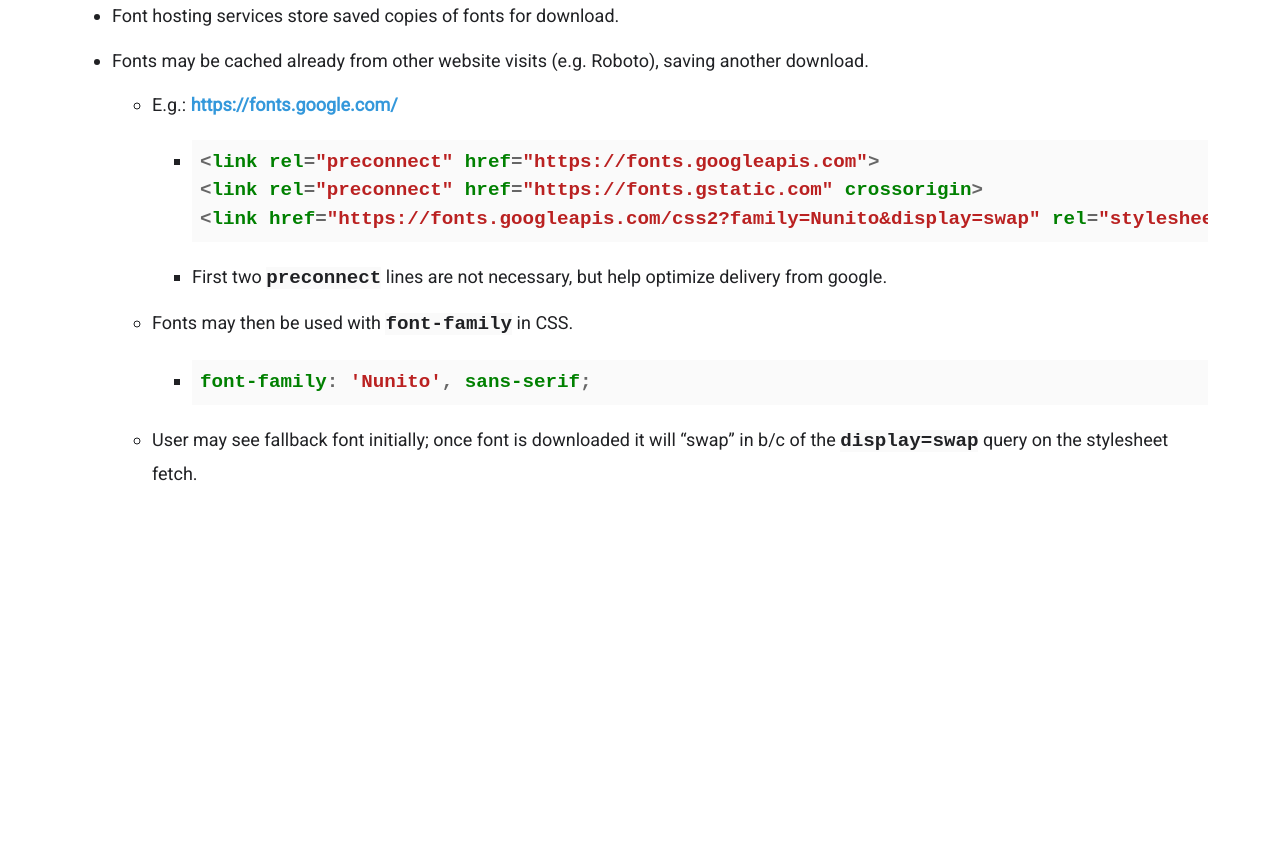
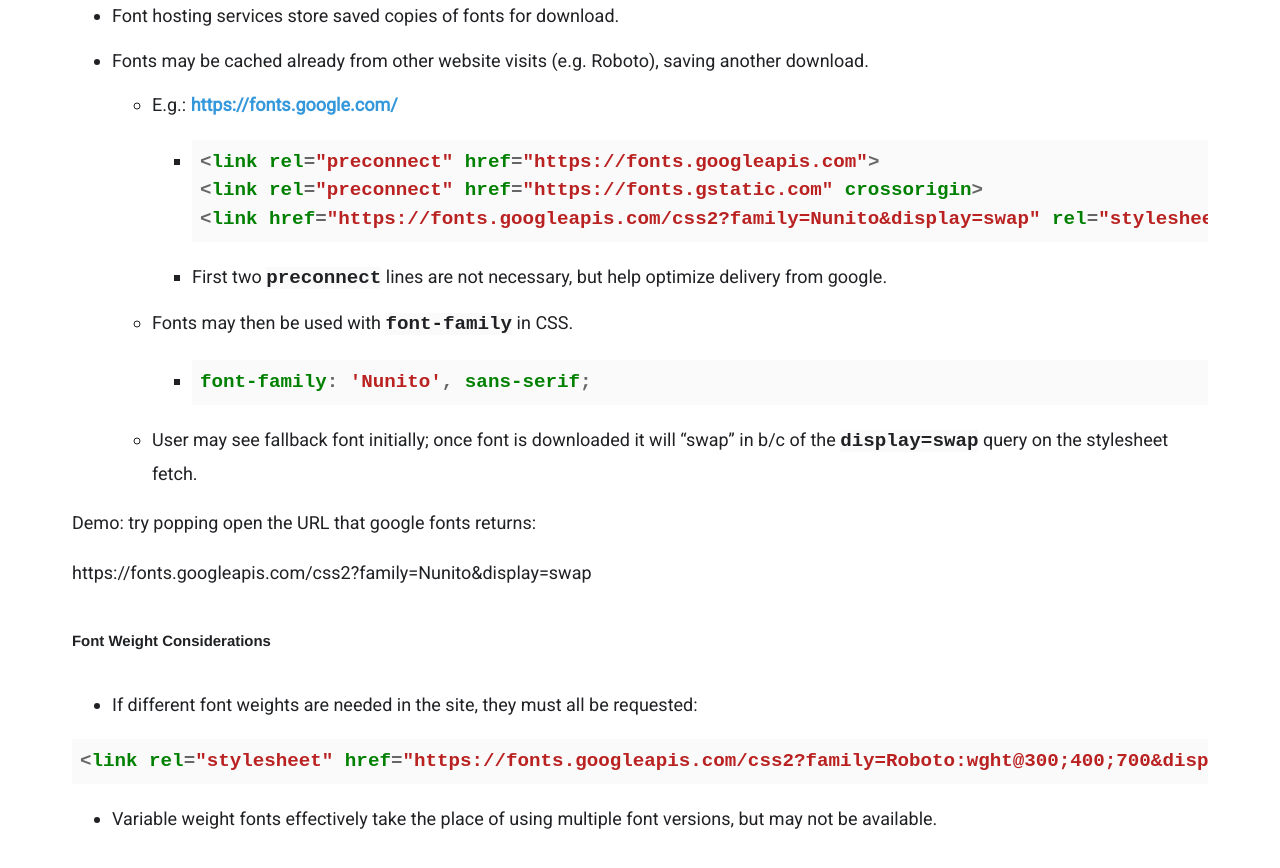
Before and after one commit to mpjovanovich/course_notes, a Jekyll site: the page built from SDEV153/fonts.md, in a window 1280 px wide and 900 px high, scrolled down 2661 px. Shown: the top 868 px of the window. Built offline with Jekyll 4.4.1, drawn with Linux system fonts in a browser that asks for light colours; before the commit the page ends 3215 px from its top, so only the background shows below that.

Commit message:
Update fonts.md

````diff
--- a/SDEV153/fonts.md
+++ b/SDEV153/fonts.md
@@ -85,3 +85,17 @@ body {
       font-family: 'Nunito', sans-serif;
       ```
   - User may see fallback font initially; once font is downloaded it will "swap" in b/c of the `display=swap` query on the stylesheet fetch.
+
+Demo: try popping open the URL that google fonts returns:
+
+https://fonts.googleapis.com/css2?family=Nunito&display=swap
+
+##### Font Weight Considerations
+
+- If different font weights are needed in the site, they must all be requested:
+
+```css
+<link rel="stylesheet" href="https://fonts.googleapis.com/css2?family=Roboto:wght@300;400;700&display=swap">
+```
+
+- Variable weight fonts effectively take the place of using multiple font versions, but may not be available.
````
